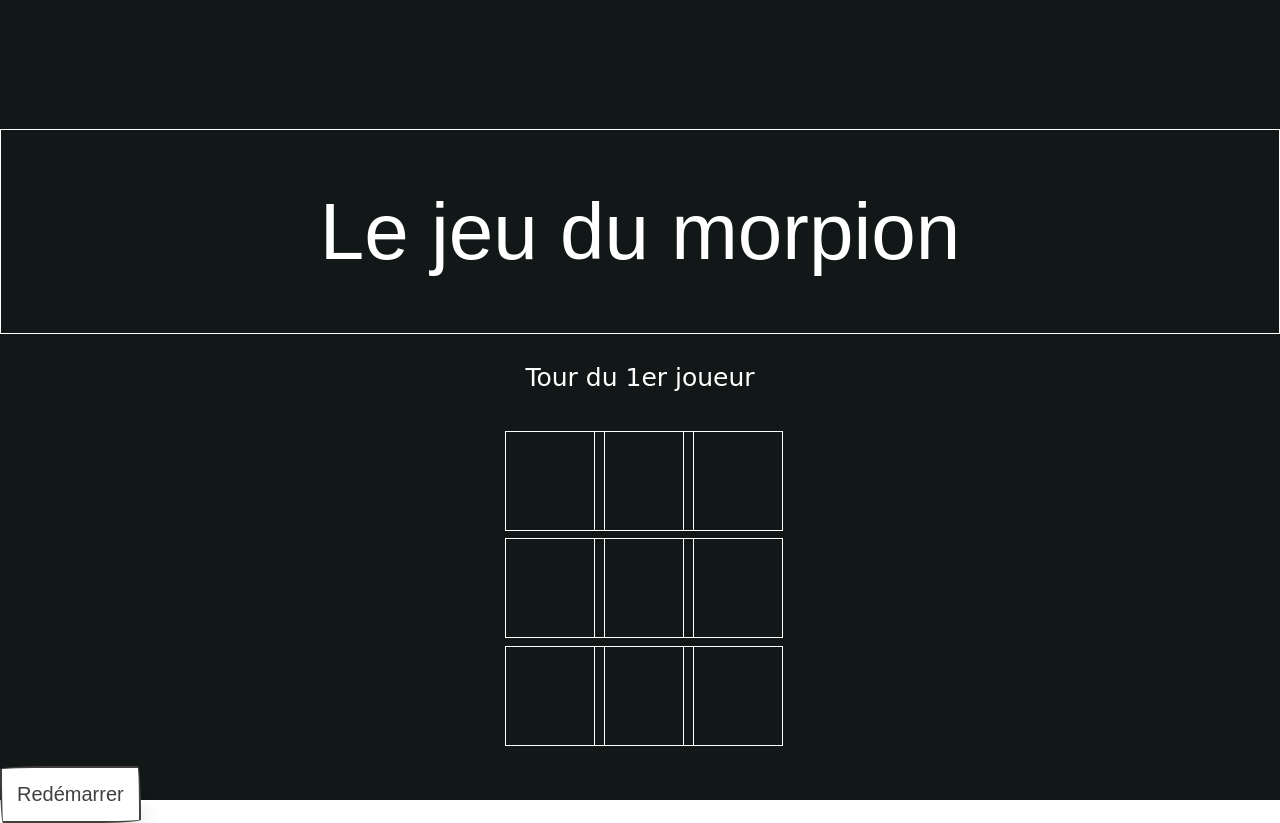
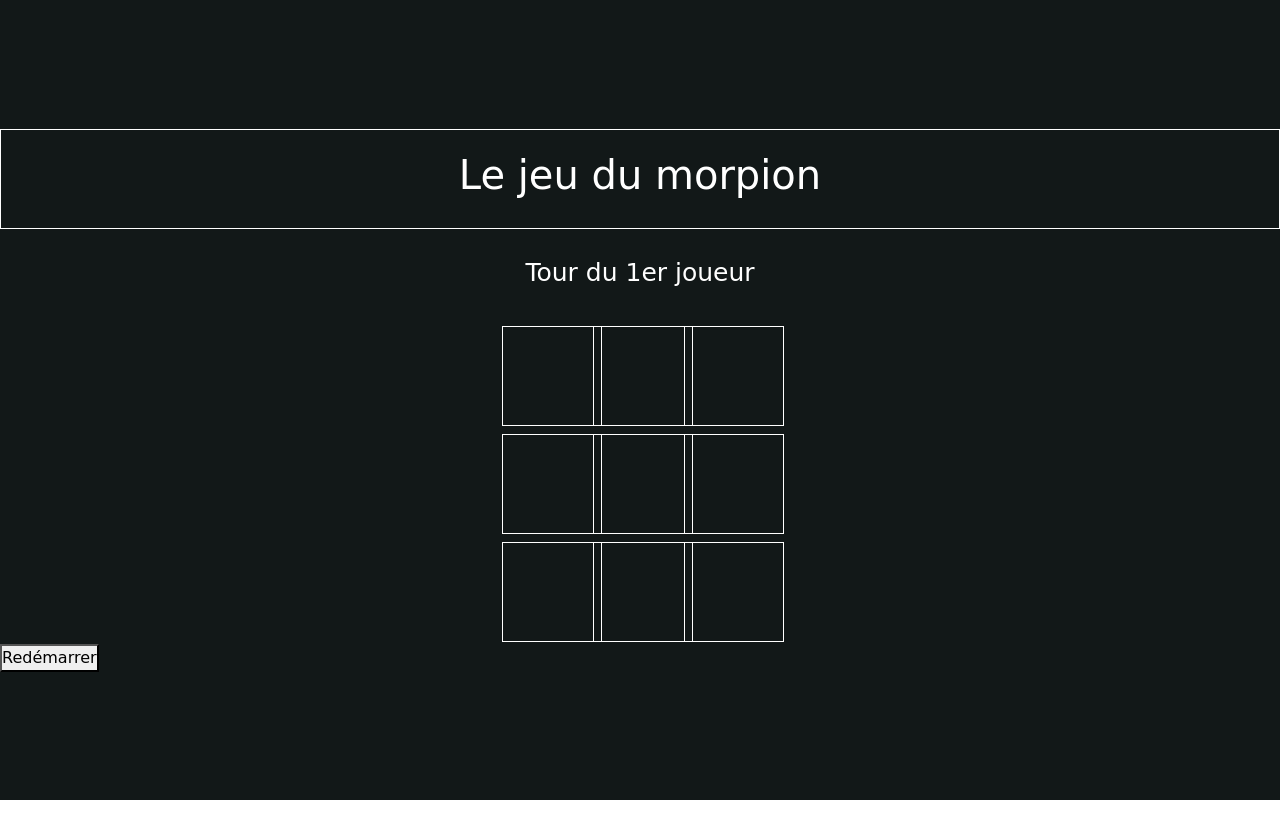
Before and after one commit to SabrinaMouginot/Le-jeu-du-morpion_JS, a plain HTML site: page morpion.html in a window 1280 px wide. After the commit the page ends 800 px from the top, so only its background shows below. Drawn offline with nearby package versions, Linux system fonts and the light colour scheme; a web font is replaced by a local one.

Commit message:
mis en page

```diff
--- a/morpion.css
+++ b/morpion.css
@@ -57,3 +57,13 @@
     font-size: 50px;
     cursor: pointer;
 }
+
+.joueur{
+    color: #09C372;
+
+}
+
+.joueur0{
+    color: #498afb;
+
+}
--- a/morpion.html
+++ b/morpion.html
@@ -10,21 +10,10 @@
 
     <!-- Bootstrap -->
     <link rel="stylesheet" href="https://cdn.jsdelivr.net/npm/bootstrap@5.1.3/dist/css/bootstrap.min.css" integrity="sha384-1BmE4kWBq78iYhFldvKuhfTAU6auU8tT94WrHftjDbrCEXSU1oBoqyl2QvZ6jIW3" crossorigin="anonymous"/>
-    <!--PaperCSS: Framework CSS pour simplifier le prototypage-->
-    <link rel="stylesheet" href="https://unpkg.com/papercss@1.6.1/dist/paper.min.css">
 
-    <!-- -->
-    <!-- <link rel="preconnect" href="https://fonts.gstatic.com"> -->
-        <!--   -->
-    <!-- <link href="https://fonts.googleapis.com/css2?faminly=Itim&display=swap" rel="stylesheet"> -->
-
-    <link rel="stylesheet" href="https://fonts.googleapis.com/css?family=Tangerine">
-    <style>
-    body {
-    font-family: 'Tangerine', serif;
-    font-size: 48px;
-    }
-    </style>
+    <!-- Fonts -->
+    <link rel="preconnect" href="https://fonts.gstatic.com">
+    <link href="https://fonts.googleapis.com/css2?faminly=Itim&display=swap" rel="stylesheet">
 
     <title>Le jeu du morpion en javascript</title>
 
```
